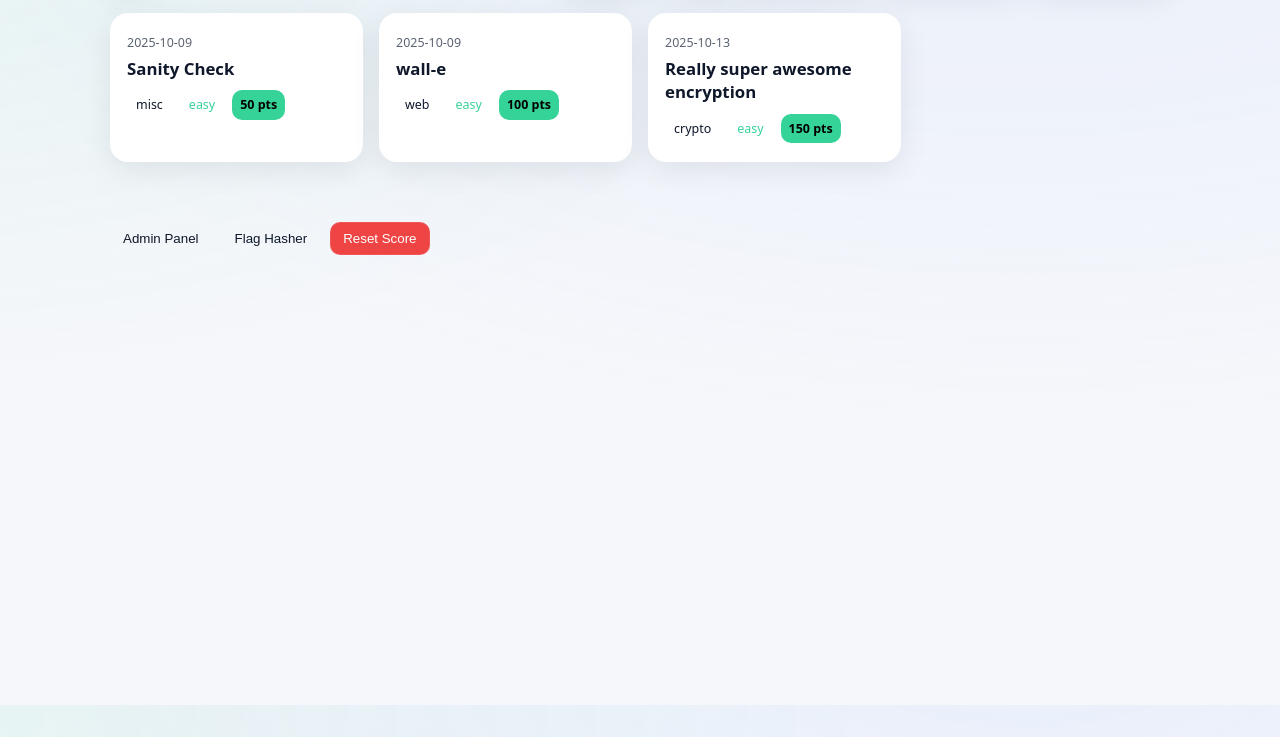
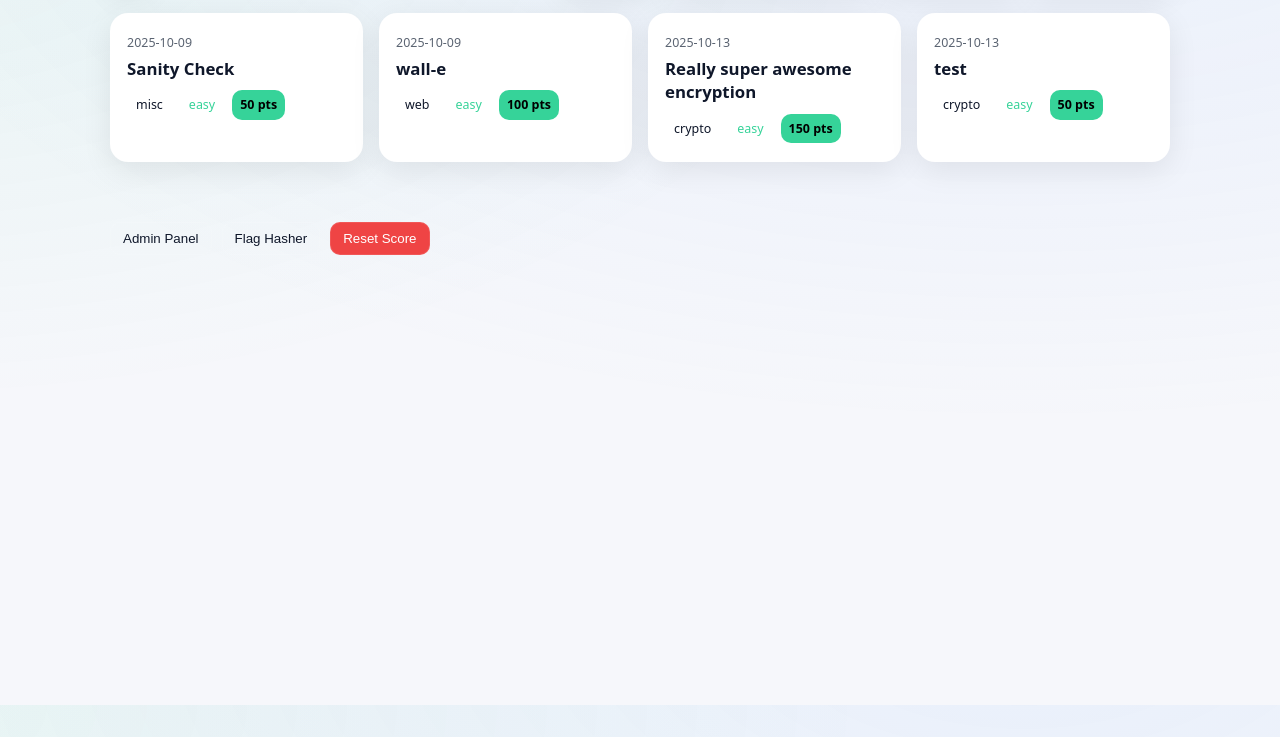
Before and after one commit to RyFiGuy/RyFiGuy.github.io, a plain HTML site: page index.html in a window 1280 px wide. Shown: the part 95-832 px from the top of the page. Drawn offline with Linux system fonts and the light colour scheme.

Commit message:
Update index.html

```diff
--- a/index.html
+++ b/index.html
@@ -309,6 +309,16 @@
             points: 150,
             body: "Whats an RSA??? Ciphertext: https://tinyurl.com/bddwwc7",
             hash: "c0a271b3a7f1100ebfeee321350376a8143cf6c5dc3bd073be2aa3e7ed8ecb39"
+          },
+          {
+            id: "test",
+            title:"test",
+            category:"crypto",
+            difficulty: "easy",
+            date: "2025-10-13",
+            points: 50,
+            body: "test",
+            hash: "9f86d081884c7d659a2feaa0c55ad015a3bf4f1b2b0b822cd15d6c15b0f00a08"
           }
         ];
       }
```
